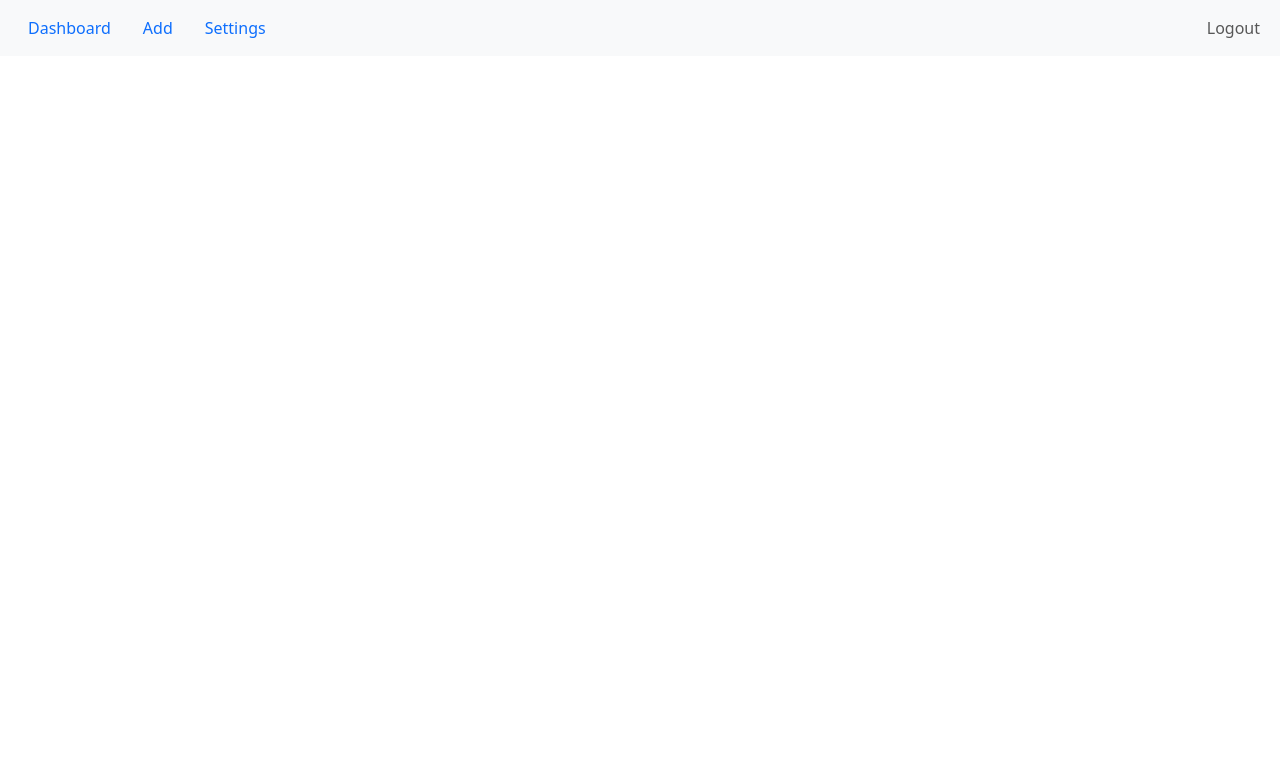
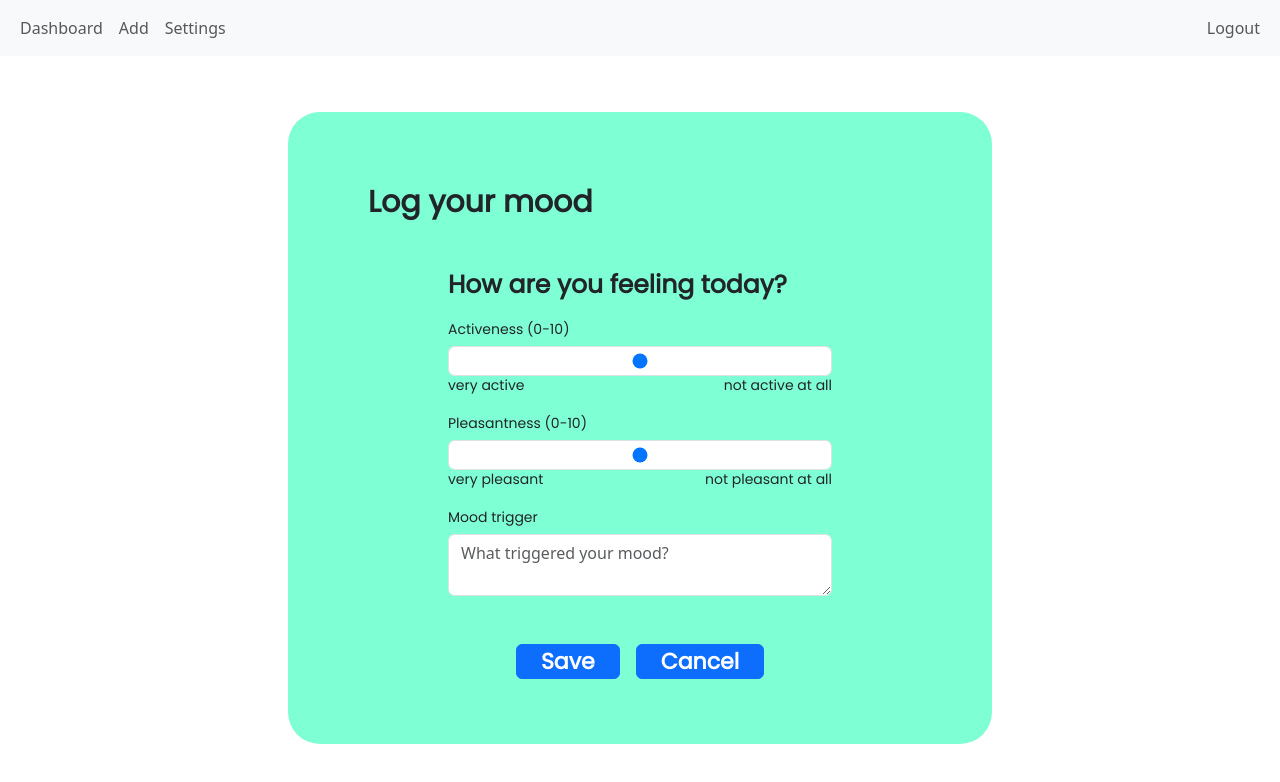
Before and after one commit to KaiserJannis/CSC7084_MoodTracker_Frontend, a plain HTML site: page views/addmood.html in a window 1280 px wide. Drawn offline with nearby package versions, Linux system fonts and the light colour scheme.

Commit message:
add mood first draft

```diff
--- a/features/header.html
+++ b/features/header.html
@@ -1,4 +1,4 @@
-<nav class="navbar navbar-expand-lg bg-body-tertiary">
+<nav class="navbar navbar-light bg-light navbar-expand-lg fixed-top">
   <div class="container-fluid">
     <button
       class="navbar-toggler"
@@ -12,10 +12,10 @@
       <span class="navbar-toggler-icon"></span>
     </button>
     <div
-      class="collapse navbar-collapse justify-content-start"
+      class="collapse navbar-collapse w-100 justify-content-between"
       id="navbarNavDropdown"
     >
-      <ul class="nav nav-pills">
+      <ul class="navbar-nav nav-pills">
         <li class="nav-item">
           <a class="nav-link" href="/moodtracker/views/dashboard.html"
             >Dashboard</a
@@ -25,17 +25,12 @@
           <a class="nav-link" href="/moodtracker/views/addmood.html">Add</a>
         </li>
         <li class="nav-item">
-          <a class="nav-link" href="/moodtracker/views/account.html"
+          <a class="nav-link" href="/moodtracker/views/settings.html"
             >Settings</a
           >
         </li>
       </ul>
-    </div>
-    <div
-      class="collapse navbar-collapse justify-content-end"
-      id="navbarNavDropdown"
-    >
-      <ul class="navbar-nav">
+      <ul class="navbar-nav nav-pills">
         <li class="nav-item">
           <a class="nav-link" href="#">Logout</a>
         </li>
--- /dev/null
+++ b/views/add.css
@@ -0,0 +1,51 @@
+.custom_site_wrapper {
+  padding-top: 56px !important;
+}
+.custom_modal_wrapper {
+  width: 55%;
+  height: 85%;
+  background-color: aquamarine;
+}
+.custom_modal_form_wrapper,
+.signup_form_wrapper,
+.login_form_wrapper {
+  width: 60%;
+  min-width: 230px;
+  max-width: 500px;
+}
+.custom_modal_headline_wrapper,
+.signup_headline_wrapper {
+  margin-top: 10%;
+  margin-left: 10%;
+  font-family: "Poppins";
+  font-style: normal;
+  font-weight: 600;
+  font-size: 30px;
+  line-height: 45px;
+}
+.custom_modal_headline2_wrapper,
+.signup_headline2_wrapper {
+  /* width: 264px; */
+  margin-top: 7.5%;
+  /* margin-left: 30%; */
+  font-family: "Poppins";
+  font-style: normal;
+  font-weight: 600;
+  font-size: 25px;
+  line-height: 30px;
+}
+.custom_button_modal,
+.custom_button_text {
+  font-family: "Poppins";
+  font-style: normal;
+  font-weight: 600;
+  font-size: 22px;
+  text-align: center;
+}
+.custom_modal_input_label {
+  font-family: "Poppins";
+  font-style: normal;
+  font-weight: 400;
+  font-size: 14px;
+  line-height: 18px;
+}
--- a/views/addmood.html
+++ b/views/addmood.html
@@ -20,7 +20,14 @@
       integrity="sha256-nQLuAZGRRcILA+6dMBOvcRh5Pe310sBpanc6+QBmyVM="
       crossorigin="anonymous"
     ></script>
+    <link href="./add.css" rel="stylesheet" />
+    <link
+      href="https://fonts.googleapis.com/css?family=Poppins"
+      rel="stylesheet"
+    />
+    <!-- <link href="./stylesheet.css" ref="stylesheet" /> -->
     <!-- import other html files and components -->
+
     <script>
       $(function () {
         $("#header").load("../features/header.html");
@@ -29,6 +36,149 @@
     <title>Add mood</title>
   </head>
   <body>
-    <div id="header"></div>
+    <div class="site_wrapper vw-100 vh-100">
+      <div id="header"></div>
+      <div
+        class="custom_site_wrapper w-100 h-100 d-flex align-items-center justify-content-center"
+      >
+        <div
+          class="custom_modal_wrapper mh-100 container overflow-y-auto d-flex flex-column rounded-5"
+        >
+          <div class="d-flex custom_modal_headline_wrapper">
+            <span id="signup_title"></span>
+          </div>
+          <div
+            class="custom_modal_form_container_wrapper d-flex flex-column w-100 mt-3 align-items-center"
+          >
+            <div class="container custom_modal_form_wrapper">
+              <div
+                class="d-flex mb-3 custom_modal_headline2_wrapper"
+                id="signup_headline2"
+              ></div>
+              <form class="needs-validation" novalidate>
+                <div class="mb-3 custom_modal_input_wrapper">
+                  <label
+                    for="custom_modal_input_1"
+                    class="custom_modal_input_label form-label"
+                    >Activeness (0-10)</label
+                  >
+                  <input
+                    type="range"
+                    class="custom_modal_input form-control"
+                    id="custom_modal_input_1"
+                    value=""
+                    min="0"
+                    max="10"
+                    required
+                  />
+                  <div class="d-flex flex-row justify-content-between w-100">
+                    <span class="custom_modal_input_label">very active</span>
+                    <span class="custom_modal_input_label"
+                      >not active at all</span
+                    >
+                  </div>
+                </div>
+                <div class="mb-3 custom_modal_input_wrapper">
+                  <label
+                    for="custom_modal_input_2"
+                    class="form-label custom_modal_input_label"
+                    >Pleasantness (0-10)</label
+                  >
+                  <input
+                    type="range"
+                    class="custom_modal_input form-control"
+                    id="custom_modal_input_2"
+                    value=""
+                    min="0"
+                    max="10"
+                    required
+                  />
+                  <div class="d-flex flex-row justify-content-between w-100">
+                    <span class="custom_modal_input_label">very pleasant</span>
+                    <span class="custom_modal_input_label"
+                      >not pleasant at all</span
+                    >
+                  </div>
+                </div>
+                <div class="mb-3 custom_modal_input_wrapper">
+                  <label
+                    for="custom_modal_input_3"
+                    class="custom_modal_input_label form-label"
+                    >Mood trigger</label
+                  >
+                  <textarea
+                    class="custom_modal_input form-control"
+                    id="custom_modal_input_3"
+                    placeholder="What triggered your mood?"
+                    value=""
+                  ></textarea>
+                </div>
+                <div
+                  class="d-flex p-0 mt-5 mb-5 justify-content-center signup_submit_wrapper"
+                >
+                  <button
+                    class="custom_button_modal me-3 btn pt-0 pb-0 ps-4 pe-4 btn-primary"
+                    type="submit"
+                    id="custom_modal_button_submit"
+                  ></button>
+
+                  <button
+                    class="custom_button_modal btn pt-0 pb-0 ps-4 pe-4 btn-primary"
+                    type="reset"
+                    id="custom_modal_button_cancel"
+                  ></button>
+                </div>
+              </form>
+            </div>
+          </div>
+        </div>
+      </div>
+    </div>
+    <script>
+      var title = "Log your mood";
+      var headline2 = "How are you feeling today?";
+      var button_submit = "Save";
+      var button_cancel = "Cancel";
+      var icon_black = "<img src='../assets/low_vision_black.svg'/> ";
+      var icon_white = "<img src='../assets/low_vision.svg'/> ";
+
+      document.getElementById("signup_title").innerHTML = title;
+      document.getElementById("signup_headline2").innerHTML = headline2;
+      document.getElementById("custom_modal_button_submit").innerHTML =
+        button_submit;
+      document.getElementById("custom_modal_button_cancel").innerHTML =
+        button_cancel;
+      document.getElementById("password_visible_icon").innerHTML = icon_black;
+
+      document
+        .getElementById("signup_button")
+        .addEventListener("click", myfunc);
+      function myfunc(params) {
+        console.log("check validation first and then submit data");
+      }
+
+      document
+        .getElementById("password_visible_icon")
+        .addEventListener("click", password_visibility);
+      function password_visibility() {
+        var x = document.getElementById("signup_password_input");
+        console.log("1: " + x.type);
+        if (x.type === "password") {
+          x.type = "text";
+        } else {
+          x.type = "password";
+        }
+        console.log("2: " + x.type);
+        var icon_visibility = document.getElementById("password_visible_icon");
+        if (!icon_visibility.classList.contains(".active")) {
+          icon_visibility.classList.add(".active");
+          icon_visibility.innerHTML = icon_white;
+        } else {
+          icon_visibility.classList.remove(".active");
+          icon_visibility.innerHTML = icon_black;
+        }
+        console.log("but: " + icon_visibility.classList);
+      }
+    </script>
   </body>
 </html>
--- a/views/stylesheet.css
+++ b/views/stylesheet.css
@@ -1,15 +1,6 @@
-.custom_button_text {
-  font-family: "Poppins";
-  font-style: normal;
-  font-weight: 600;
-  font-size: 25px;
-  /* line-height: 48px; */
-  /* identical to box height */
-
-  text-align: center;
-}
 .login_container_wrapper,
-.signup_container_wrapper {
+.signup_container_wrapper,
+.custom_modal_wrapper {
   width: 55%;
   height: 75%;
 }
@@ -89,3 +80,10 @@
 
   text-decoration-line: underline;
 }
+.custom_button_text {
+  font-family: "Poppins";
+  font-style: normal;
+  font-weight: 600;
+  font-size: 25px;
+  text-align: center;
+}
```
Also changed, not shown: views/account.html (deleted, +0 -1 lines), views/settings.html (added, +37 -0 lines).
